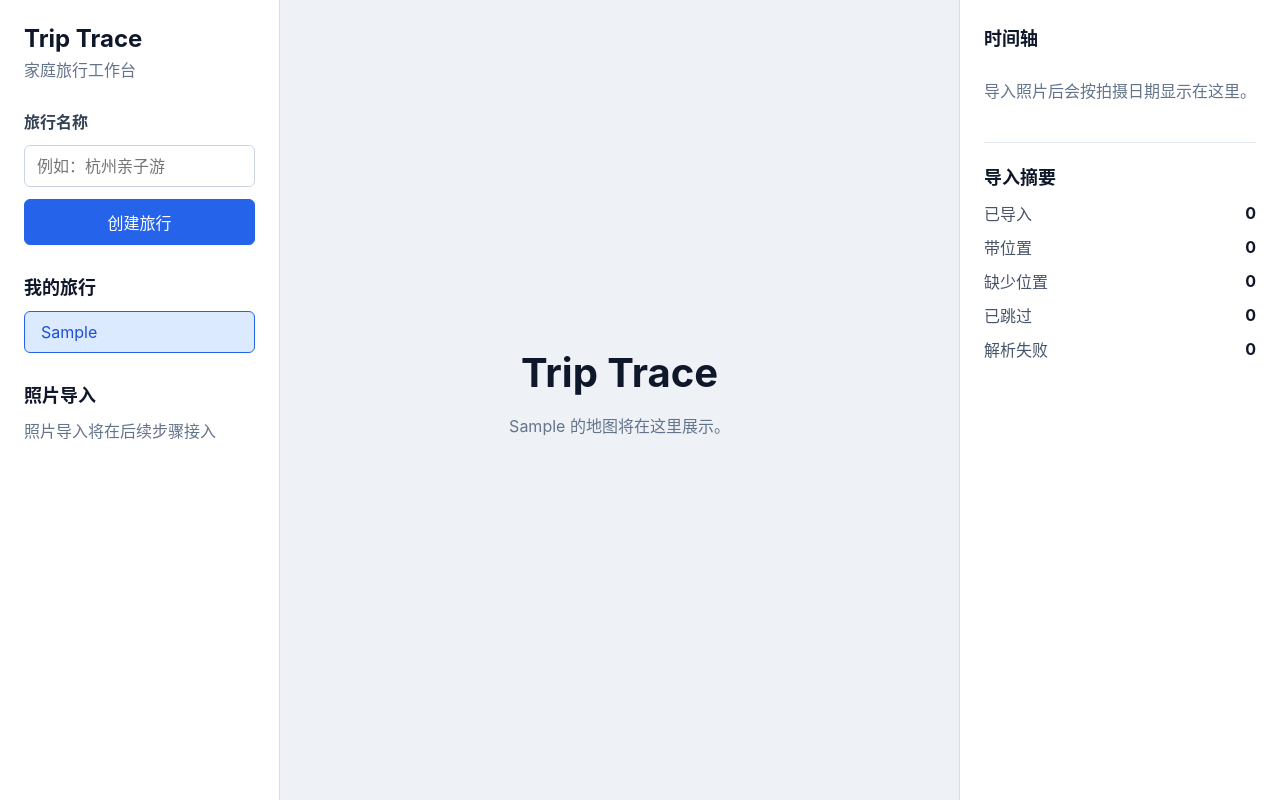
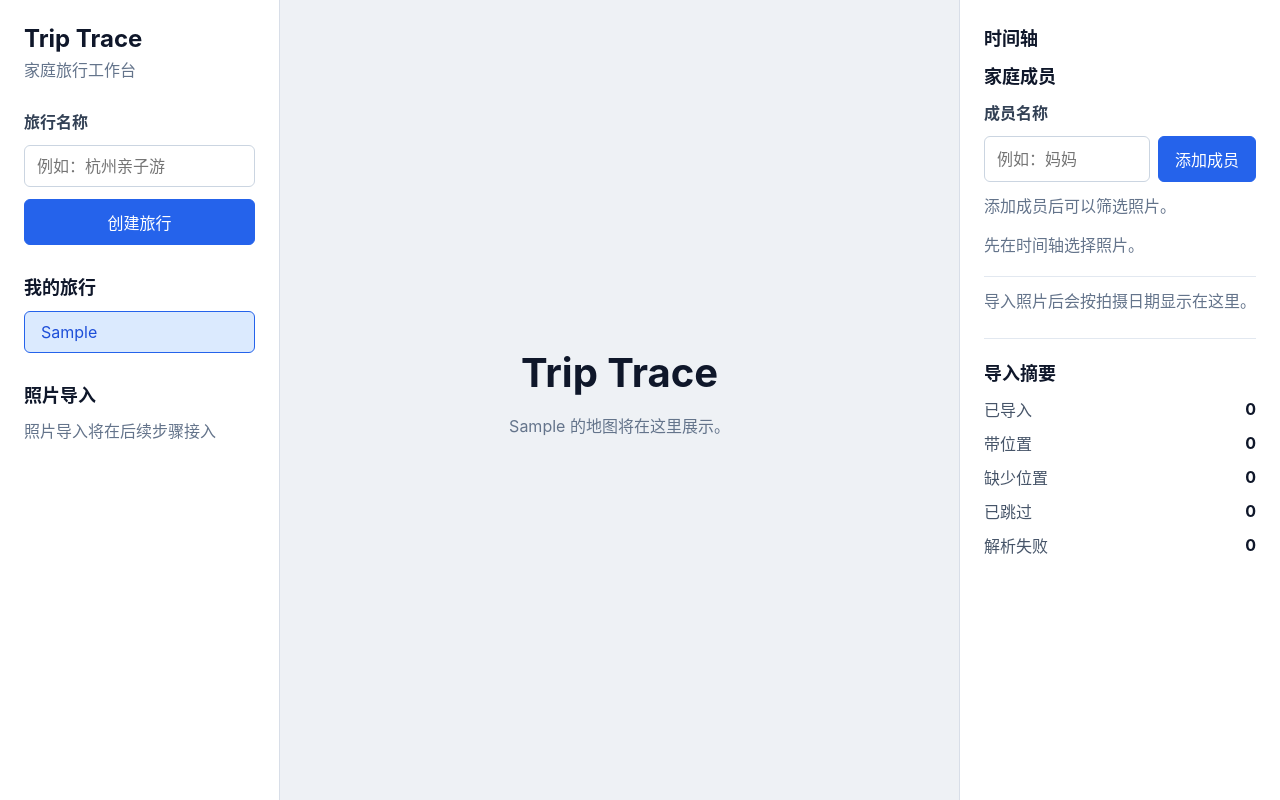
Before and after one commit to keno9527/trip-trace, a React (Vite) app: page / in a window 1280 px wide. Both pictures are taken after typing "Sample" into the empty fields and a click on the button "创建第一趟旅行". Built offline with nearby package versions, Linux system fonts and the light colour scheme.

Commit message:
feat: add timeline and member tagging UI

```diff
--- a/src/App.tsx
+++ b/src/App.tsx
@@ -1,7 +1,10 @@
 import { useEffect, useRef, useState } from "react";
 import { ImportSummary } from "./components/ImportSummary";
+import { MemberTags } from "./components/MemberTags";
+import { TimelinePanel } from "./components/TimelinePanel";
 import { TripSidebar } from "./components/TripSidebar";
-import type { Trip } from "./domain/types";
+import { filterPhotosByMembers } from "./domain/members";
+import type { Member, PhotoAsset, Trip } from "./domain/types";
 import { listTrips, saveTrip } from "./storage/repositories";
 
 const emptyImportSummary = {
@@ -20,12 +23,20 @@ const createTripId = (): string => {
   return `trip-${Date.now()}-${Math.random().toString(36).slice(2)}`;
 };
 
+const memberColors = ["#2563eb", "#16a34a", "#dc2626", "#9333ea"];
+
 export default function App() {
   const [trips, setTrips] = useState<Trip[]>([]);
   const [selectedTripId, setSelectedTripId] = useState<string>();
+  const [photos, setPhotos] = useState<PhotoAsset[]>([]);
+  const [members, setMembers] = useState<Member[]>([]);
+  const [selectedPhotoId, setSelectedPhotoId] = useState<string>();
+  const [selectedMemberIds, setSelectedMemberIds] = useState<string[]>([]);
   const [tripLoadState, setTripLoadState] = useState<"loading" | "ready" | "error">("loading");
   const hasLocalTripChanges = useRef(false);
   const selectedTrip = trips.find((trip) => trip.id === selectedTripId);
+  const visiblePhotos = filterPhotosByMembers(photos, selectedMemberIds);
+  const selectedPhotoIds = selectedPhotoId ? [selectedPhotoId] : [];
 
   useEffect(() => {
     let isMounted = true;
@@ -70,6 +81,44 @@ export default function App() {
     setSelectedTripId(trip.id);
   };
 
+  const handleCreateMember = (name: string) => {
+    const now = new Date().toISOString();
+    const member: Member = {
+      id: `member-${Date.now()}-${Math.random().toString(36).slice(2)}`,
+      name,
+      color: memberColors[members.length % memberColors.length],
+      avatarInitial: name.slice(0, 1),
+      createdAt: now,
+    };
+
+    setMembers((currentMembers) => [...currentMembers, member]);
+  };
+
+  const handleToggleMemberFilter = (memberId: string) => {
+    setSelectedMemberIds((currentMemberIds) =>
+      currentMemberIds.includes(memberId)
+        ? currentMemberIds.filter((currentMemberId) => currentMemberId !== memberId)
+        : [...currentMemberIds, memberId],
+    );
+  };
+
+  const handleApplyMemberToSelection = (memberId: string, photoIds: string[]) => {
+    const selectedPhotoIdSet = new Set(photoIds);
+
+    setPhotos((currentPhotos) =>
+      currentPhotos.map((photo) => {
+        if (!selectedPhotoIdSet.has(photo.id) || photo.memberIds.includes(memberId)) {
+          return photo;
+        }
+
+        return {
+          ...photo,
+          memberIds: [...photo.memberIds, memberId],
+        };
+      }),
+    );
+  };
+
   return (
     <main className="app-shell">
       <TripSidebar
@@ -90,7 +139,23 @@ export default function App() {
 
       <section className="timeline-workspace" aria-labelledby="timeline-title">
         <h2 id="timeline-title">时间轴</h2>
-        <p>{selectedTrip ? "导入照片后会按拍摄日期显示在这里。" : "暂无旅行。"}</p>
+        <MemberTags
+          members={members}
+          selectedMemberIds={selectedMemberIds}
+          selectedPhotoIds={selectedPhotoIds}
+          onCreateMember={handleCreateMember}
+          onToggleMemberFilter={handleToggleMemberFilter}
+          onApplyMemberToSelection={handleApplyMemberToSelection}
+        />
+        {selectedTrip ? (
+          <TimelinePanel
+            photos={visiblePhotos}
+            selectedPhotoId={selectedPhotoId}
+            onSelectPhoto={setSelectedPhotoId}
+          />
+        ) : (
+          <p className="empty-copy">暂无旅行。</p>
+        )}
         <ImportSummary summary={emptyImportSummary} />
       </section>
     </main>
--- /dev/null
+++ b/src/components/MemberTags.tsx
@@ -0,0 +1,104 @@
+import type { FormEvent } from "react";
+import { useState } from "react";
+import type { Member } from "../domain/types";
+
+interface MemberTagsProps {
+  members: Member[];
+  selectedMemberIds: string[];
+  selectedPhotoIds: string[];
+  onCreateMember: (name: string) => void;
+  onToggleMemberFilter: (memberId: string) => void;
+  onApplyMemberToSelection: (memberId: string, photoIds: string[]) => void;
+}
+
+export const MemberTags = ({
+  members,
+  selectedMemberIds,
+  selectedPhotoIds,
+  onCreateMember,
+  onToggleMemberFilter,
+  onApplyMemberToSelection,
+}: MemberTagsProps) => {
+  const [memberName, setMemberName] = useState("");
+  const hasSelectedPhotos = selectedPhotoIds.length > 0;
+
+  const handleCreateMember = (event: FormEvent<HTMLFormElement>) => {
+    event.preventDefault();
+    const trimmedName = memberName.trim();
+
+    if (!trimmedName) {
+      return;
+    }
+
+    onCreateMember(trimmedName);
+    setMemberName("");
+  };
+
+  return (
+    <section className="member-tags" aria-labelledby="member-tags-title">
+      <h2 id="member-tags-title">家庭成员</h2>
+
+      <form className="member-create-form" onSubmit={handleCreateMember}>
+        <label htmlFor="member-name">成员名称</label>
+        <div className="member-create-row">
+          <input
+            id="member-name"
+            name="memberName"
+            type="text"
+            value={memberName}
+            onChange={(event) => setMemberName(event.target.value)}
+            placeholder="例如：妈妈"
+          />
+          <button type="submit">添加成员</button>
+        </div>
+      </form>
+
+      <div className="member-filter-section" aria-label="按成员筛选">
+        {members.length === 0 ? (
+          <p className="empty-copy">添加成员后可以筛选照片。</p>
+        ) : (
+          <div className="member-chip-list">
+            {members.map((member) => (
+              <button
+                type="button"
+                className={
+                  selectedMemberIds.includes(member.id)
+                    ? "member-chip is-selected"
+                    : "member-chip"
+                }
+                key={member.id}
+                aria-pressed={selectedMemberIds.includes(member.id)}
+                onClick={() => onToggleMemberFilter(member.id)}
+              >
+                {member.name}
+              </button>
+            ))}
+          </div>
+        )}
+      </div>
+
+      <div className="member-apply-section" aria-label="给选中照片添加成员">
+        <p className="member-selection-copy">
+          {hasSelectedPhotos
+            ? `已选择 ${selectedPhotoIds.length} 张照片`
+            : "先在时间轴选择照片。"}
+        </p>
+        {members.length > 0 ? (
+          <div className="member-chip-list">
+            {members.map((member) => (
+              <button
+                type="button"
+                className="member-apply-button"
+                key={member.id}
+                disabled={!hasSelectedPhotos}
+                onClick={() => onApplyMemberToSelection(member.id, selectedPhotoIds)}
+              >
+                添加到 {member.name}
+              </button>
+            ))}
+          </div>
+        ) : null}
+      </div>
+    </section>
+  );
+};
--- /dev/null
+++ b/src/components/TimelinePanel.tsx
@@ -0,0 +1,52 @@
+import { groupPhotosByDate } from "../domain/timeline";
+import type { PhotoAsset } from "../domain/types";
+
+interface TimelinePanelProps {
+  photos: PhotoAsset[];
+  selectedPhotoId?: string;
+  onSelectPhoto: (photoId: string) => void;
+}
+
+export const TimelinePanel = ({
+  photos,
+  selectedPhotoId,
+  onSelectPhoto,
+}: TimelinePanelProps) => {
+  const photoGroups = groupPhotosByDate(photos);
+
+  if (photoGroups.length === 0) {
+    return <p className="empty-copy">导入照片后会按拍摄日期显示在这里。</p>;
+  }
+
+  return (
+    <div className="timeline-panel">
+      {photoGroups.map((group) => (
+        <section
+          className="timeline-date-group"
+          key={group.dateLabel}
+          aria-label={group.dateLabel}
+          role="group"
+        >
+          <h3>{group.dateLabel}</h3>
+          <div className="timeline-photo-list">
+            {group.photos.map((photo) => (
+              <button
+                type="button"
+                className={
+                  photo.id === selectedPhotoId
+                    ? "timeline-photo is-selected"
+                    : "timeline-photo"
+                }
+                key={photo.id}
+                aria-current={photo.id === selectedPhotoId ? "true" : undefined}
+                onClick={() => onSelectPhoto(photo.id)}
+              >
+                {photo.fileName}
+              </button>
+            ))}
+          </div>
+        </section>
+      ))}
+    </div>
+  );
+};
--- a/src/styles.css
+++ b/src/styles.css
@@ -36,6 +36,13 @@ button {
 
 button:hover {
   background: #1d4ed8;
+}
+
+button:disabled {
+  border-color: #cbd5e1;
+  background: #e2e8f0;
+  color: #64748b;
+  cursor: not-allowed;
 }
 
 input {
@@ -98,12 +105,19 @@ input {
 .trip-list-section,
 .import-entry,
 .timeline-workspace,
-.import-summary {
+.import-summary,
+.timeline-panel,
+.timeline-date-group,
+.member-tags,
+.member-create-form,
+.member-filter-section,
+.member-apply-section {
   display: grid;
   gap: 12px;
 }
 
-.create-trip-form label {
+.create-trip-form label,
+.member-create-form label {
   color: #334155;
   font-weight: 600;
 }
@@ -111,7 +125,8 @@ input {
 .trip-list-section h2,
 .import-entry h2,
 .timeline-workspace h2,
-.import-summary h2 {
+.import-summary h2,
+.member-tags h2 {
   color: #0f172a;
   font-size: 18px;
 }
@@ -173,6 +188,70 @@ input {
   padding: 24px;
 }
 
+.timeline-panel {
+  border-top: 1px solid #e2e8f0;
+  padding-top: 20px;
+}
+
+.timeline-date-group h3 {
+  margin: 0;
+  color: #334155;
+  font-size: 15px;
+}
+
+.timeline-photo-list,
+.member-chip-list {
+  display: flex;
+  flex-wrap: wrap;
+  gap: 8px;
+}
+
+.timeline-photo,
+.member-chip,
+.member-apply-button {
+  border-color: #cbd5e1;
+  background: #f8fafc;
+  color: #1e293b;
+}
+
+.timeline-photo {
+  width: 100%;
+  min-height: 44px;
+  text-align: left;
+}
+
+.timeline-photo:hover,
+.timeline-photo.is-selected,
+.member-chip:hover,
+.member-chip.is-selected,
+.member-apply-button:hover {
+  border-color: #2563eb;
+  background: #dbeafe;
+  color: #1d4ed8;
+}
+
+.member-tags {
+  border-bottom: 1px solid #e2e8f0;
+  padding-bottom: 20px;
+}
+
+.member-create-row {
+  display: grid;
+  grid-template-columns: minmax(0, 1fr) auto;
+  gap: 8px;
+}
+
+.member-chip,
+.member-apply-button {
+  min-height: 40px;
+  padding: 8px 12px;
+}
+
+.member-selection-copy {
+  margin: 0;
+  color: #64748b;
+}
+
 .import-summary {
   margin-top: 12px;
   border-top: 1px solid #e2e8f0;
```
Also changed, not shown: 2 other files (tests, documents, lock files or other folders).
